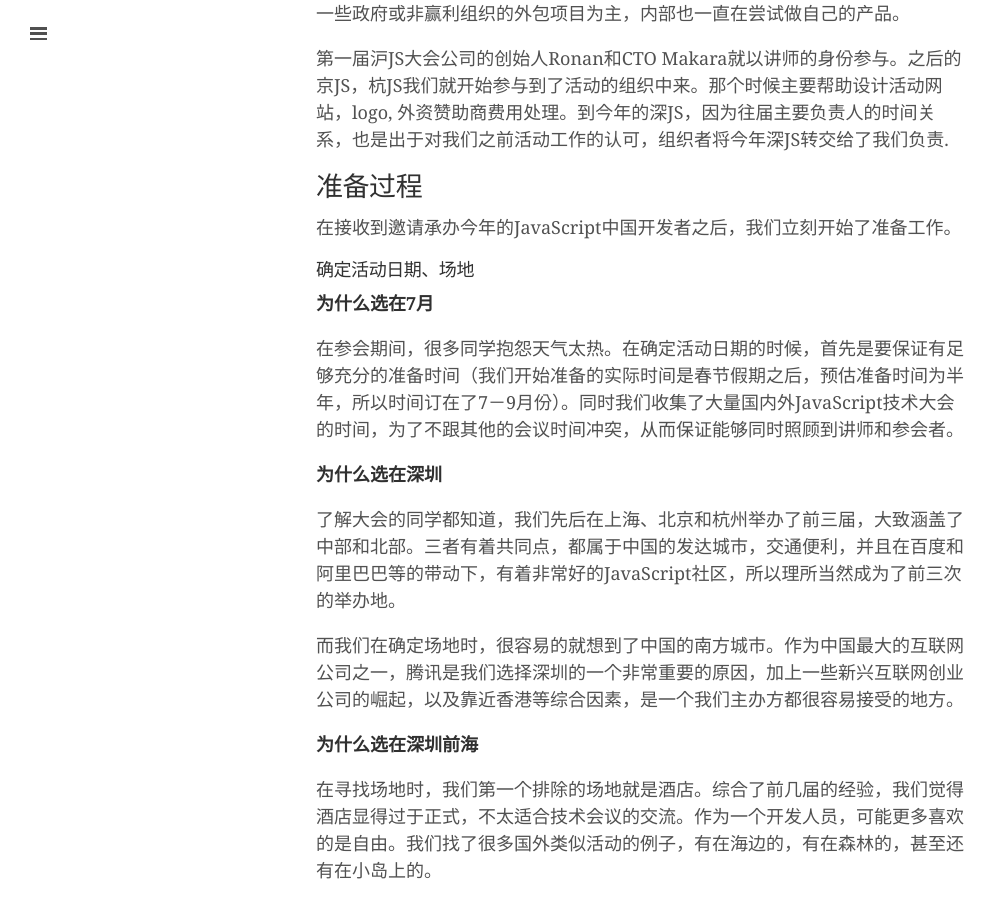
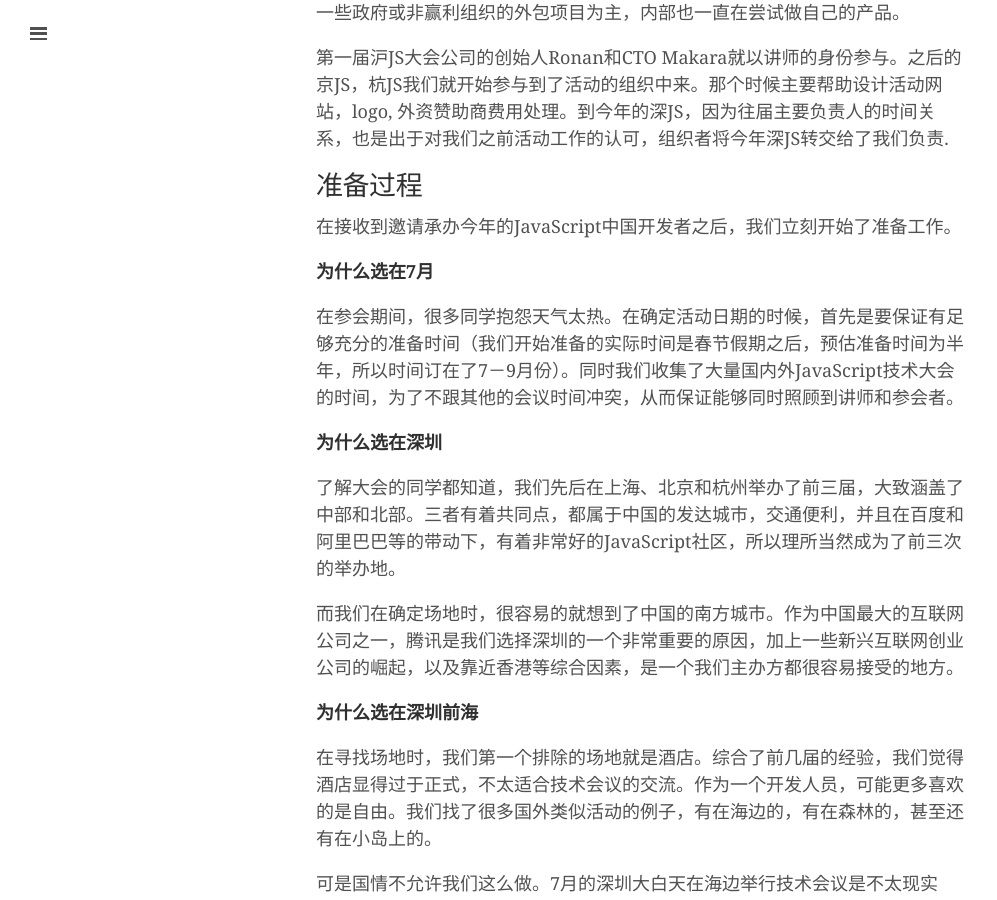
Before and after one commit to fraserxu/fraserxu.github.io, a Jekyll site: the page built from _posts/2015-07-13-a-recall-on-2015-jsconf-china.md, in a window 1280 px wide and 900 px high, scrolled down 541 px. Shown: the whole window, without its empty margins (0-997 px from the left). Built offline with Jekyll 4.4.1, drawn with Linux system fonts in a browser that asks for light colours; some web fonts are replaced; Markdown is read by kramdown in place of the engine named in the settings.

Commit message:
format a little bit

```diff
--- a/_posts/2015-07-13-a-recall-on-2015-jsconf-china.md
+++ b/_posts/2015-07-13-a-recall-on-2015-jsconf-china.md
@@ -8,7 +8,7 @@
 
 2015年JavaScript中国开发者大会圆满落幕, 想以一个组织者的身份分享一下此次大会的准备过程和举办过后的感受。希望可以作为自己或是其他人举办类似活动的一些参考。
 
-### 我们是谁
+**我们是谁**
 
 会议虽然已经结束，可能仍然有很多人并不知道此次的主办方[Wiredcraft](http://wiredcraft.com/)是一家怎样的公司，为什么今年的大会会由这家公司来负责。
 
@@ -19,8 +19,6 @@
 ## 准备过程
 
 在接收到邀请承办今年的JavaScript中国开发者之后，我们立刻开始了准备工作。
-
-#### 确定活动日期、场地
 
 **为什么选在7月**
 
@@ -96,7 +94,6 @@
 
 视频问题
 
-
 ## 总结
 
 需要感谢的人
```
Also changed, not shown: other parts of _posts/2015-07-13-a-recall-on-2015-jsconf-china.md (+2 -2 lines).
